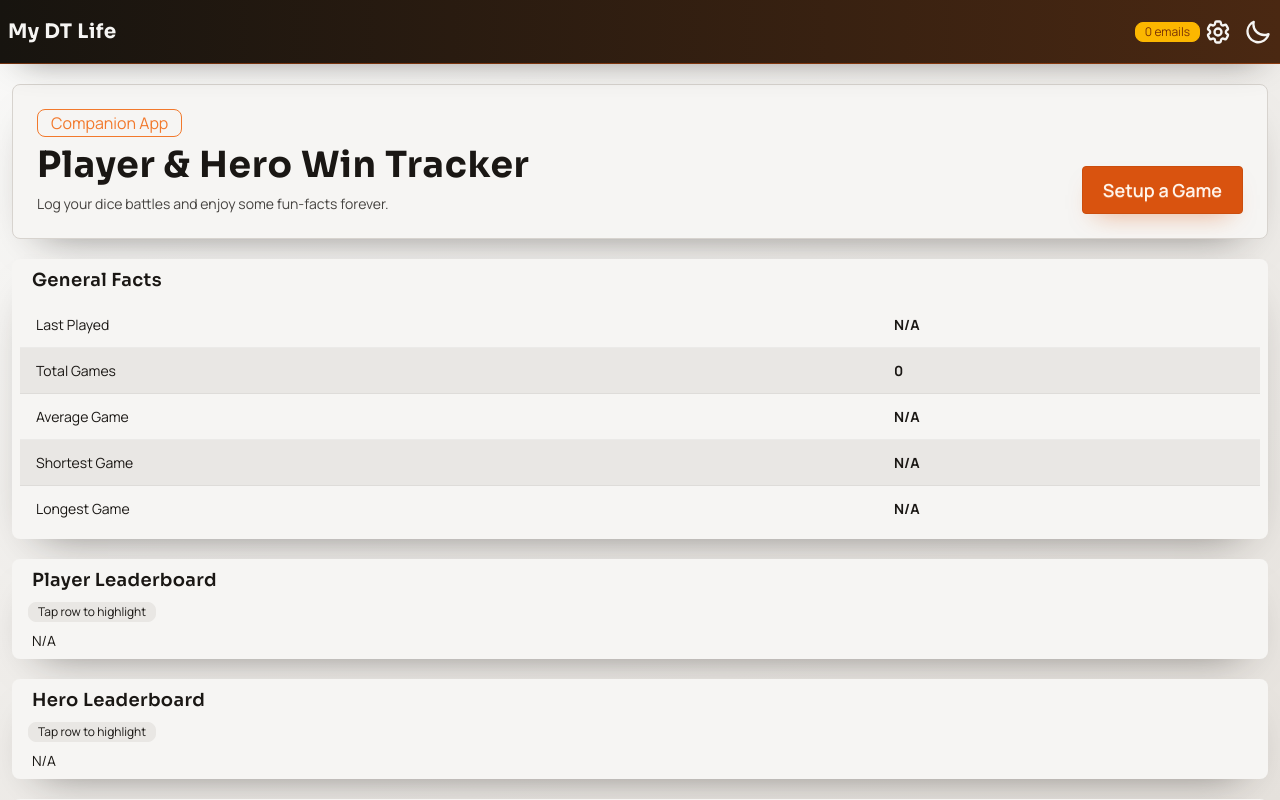
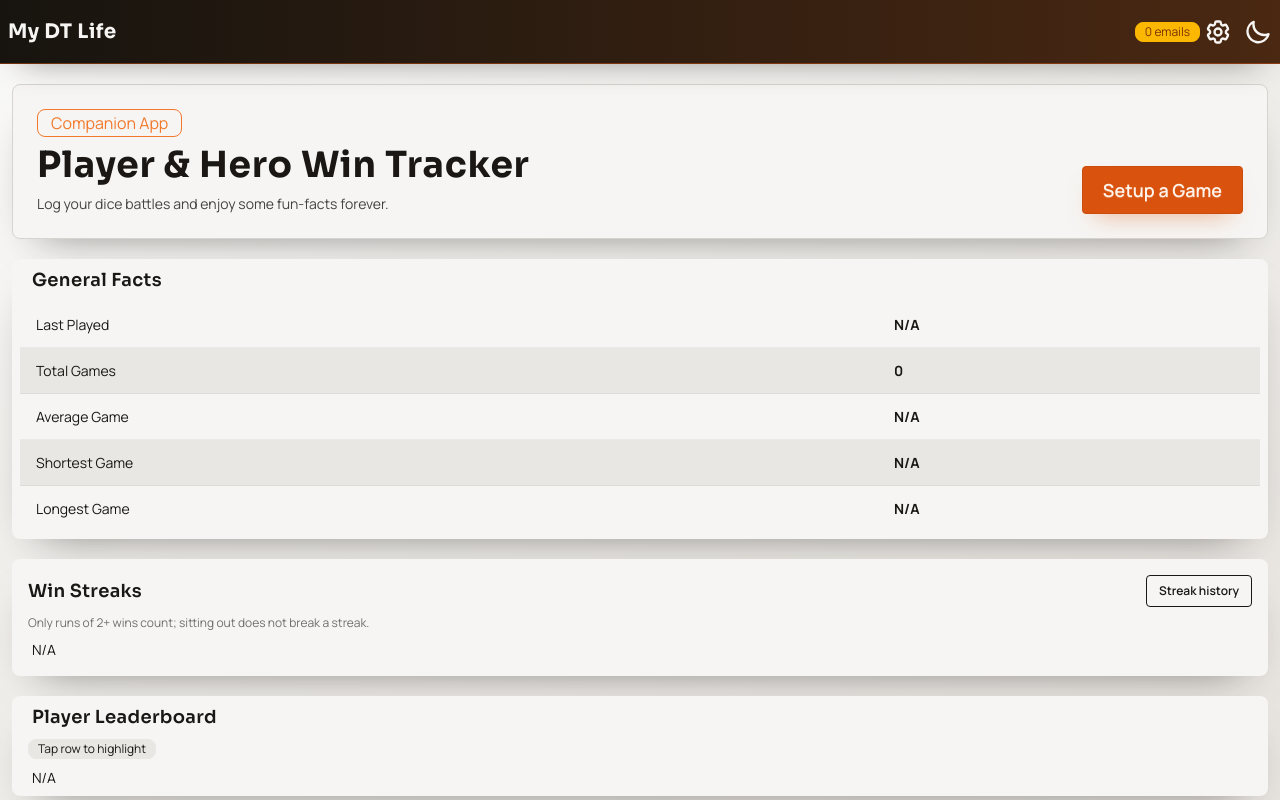
Before and after one commit to tsteelematc/tca-dice-throne, a React (Vite) app: page /#/ in a window 1280 px wide. Shown: the top 800 px of the page. Built offline with nearby package versions, Linux system fonts and the light colour scheme; what human-readable would draw is missing.

Commit message:
demo, didn't like result, gonna try with openrouter claude sonnet from ml-02 key

```diff
--- a/src/App.tsx
+++ b/src/App.tsx
@@ -20,6 +20,7 @@ import {
   getPreviousPlayers,
   getGameKey,
   mergeGames,
+  getWinStreakStats,
   type GameResult,
   type Player,
 } from './GameResults';
@@ -720,6 +721,9 @@ const App = () => {
                   heroAverageDurations={
                     getHeroAverageDurations(gameResults)
                   }
+                  winStreakStats={
+                    getWinStreakStats(gameResults)
+                  }
                   allGames={
                     getAllGamesSorted(gameResults)
                   }
--- a/src/GameResults.ts
+++ b/src/GameResults.ts
@@ -35,6 +35,27 @@ export type AverageDurationEntry = {
     name: string;
     games: number;
     avg: string;
+};
+
+export type WinStreakRecord = {
+    name: string;
+    wins: number;
+    start: string;
+    end: string;
+    endedAt: string | null;
+    endedBy: string | null;
+    active: boolean;
+};
+
+export type WinStreakEntry = {
+    name: string;
+    activeWins: number;
+    longestWins: number;
+};
+
+export type WinStreakStats = {
+    leaderboard: WinStreakEntry[];
+    records: WinStreakRecord[];
 };
 
 // Games shorter than this are assumed to be data entry errors.
@@ -150,6 +171,78 @@ export const getAllGamesSorted = (
 ): GameResult[] => [...games].sort(
     (a, b) => Date.parse(b.end) - Date.parse(a.end)
 );
+
+export const getWinStreakStats = (games: GameResult[]): WinStreakStats => {
+    const chronologicalGames = [...games].sort(
+        (a, b) => Date.parse(a.end) - Date.parse(b.end)
+    );
+    const current = new Map<string, { wins: number; start: string; end: string }>();
+    const records: WinStreakRecord[] = [];
+
+    for (const game of chronologicalGames) {
+        for (const name of new Set(game.players.map(player => player.name))) {
+            const streak = current.get(name) ?? { wins: 0, start: game.end, end: game.end };
+
+            if (game.winner === name) {
+                current.set(name, {
+                    wins: streak.wins + 1,
+                    start: streak.wins === 0 ? game.end : streak.start,
+                    end: game.end,
+                });
+            } else if (streak.wins > 0) {
+                if (streak.wins >= 2) {
+                    records.push({
+                        name,
+                        wins: streak.wins,
+                        start: streak.start,
+                        end: streak.end,
+                        endedAt: game.end,
+                        endedBy: game.winner,
+                        active: false,
+                    });
+                }
+                current.set(name, { wins: 0, start: game.end, end: game.end });
+            }
+        }
+    }
+
+    for (const [name, streak] of current) {
+        if (streak.wins >= 2) {
+            records.push({
+                name,
+                ...streak,
+                endedAt: null,
+                endedBy: null,
+                active: true,
+            });
+        }
+    }
+
+    const players = getPreviousPlayers(games);
+    const leaderboard = players.map(name => {
+        const playerRecords = records.filter(record => record.name === name);
+        const longest = [...playerRecords].sort(
+            (a, b) => b.wins - a.wins || Date.parse(b.end) - Date.parse(a.end)
+        )[0];
+        const activeWins = playerRecords.find(record => record.active)?.wins ?? 0;
+
+        return {
+            name,
+            activeWins,
+            longestWins: longest?.wins ?? 0,
+        };
+    }).sort(
+        (a, b) => b.longestWins - a.longestWins
+            || b.activeWins - a.activeWins
+            || a.name.localeCompare(b.name)
+    );
+
+    const sortedRecords = [...records].sort(
+        (a, b) => Date.parse(b.end) - Date.parse(a.end)
+    );
+
+    return { leaderboard, records: sortedRecords };
+};
 
 //
 // Combining games from multiple emails...
--- a/src/Home.tsx
+++ b/src/Home.tsx
@@ -1,5 +1,5 @@
 import { useNavigate } from "react-router";
-import type { GeneralFacts, GameResult, LeaderboardEntry, PlayerHeroMatrix, PlayerHeroCell, AverageDurationEntry } from "./GameResults";
+import type { GeneralFacts, GameResult, LeaderboardEntry, PlayerHeroMatrix, PlayerHeroCell, AverageDurationEntry, WinStreakStats } from "./GameResults";
 import { formatRealGameDuration } from "./GameResults";
 import { useEffect, useRef, useState } from "react";
 
@@ -13,6 +13,7 @@ type HomeProps = {
     playerHeroMatrix: PlayerHeroMatrix,
     playerAverageDurations: AverageDurationEntry[],
     heroAverageDurations: AverageDurationEntry[],
+    winStreakStats: WinStreakStats,
     allGames: GameResult[],
     canCopyToMine: (g: GameResult) => boolean,
     copyGameToMine: (g: GameResult) => void,
@@ -28,6 +29,7 @@ export const Home: React.FC<HomeProps> = ({
     playerHeroMatrix,
     playerAverageDurations,
     heroAverageDurations,
+    winStreakStats,
     allGames,
     canCopyToMine,
     copyGameToMine,
@@ -72,6 +74,7 @@ export const Home: React.FC<HomeProps> = ({
         : undefined
     ;
     const heatmapModalRef = useRef<HTMLDialogElement>(null);
+    const streakModalRef = useRef<HTMLDialogElement>(null);
 
     const openHeatmapCell = (cell: PlayerHeroCell) => {
         setSelectedCell(cell);
@@ -139,6 +142,46 @@ export const Home: React.FC<HomeProps> = ({
                             </tr>
                         </tbody>
                     </table>
+                </div>
+            </div>
+            <div className="card bg-base-100 w-full shadow-lg my-5">
+                <div className="card-body p-3 sm:p-4">
+                    <div className="flex flex-wrap items-center justify-between gap-3">
+                        <h2 className="card-title">Win Streaks</h2>
+                        <button
+                            className="btn btn-outline btn-sm"
+                            onClick={() => streakModalRef.current?.showModal()}
+                        >
+                            Streak history
+                        </button>
+                    </div>
+                    <p className="text-xs opacity-60">
+                        Only runs of 2+ wins count; sitting out does not break a streak.
+                    </p>
+                    {winStreakStats.leaderboard.length === 0 ? (
+                        <p className="ml-1">N/A</p>
+                    ) : (
+                        <div className="overflow-x-auto">
+                            <table className="table table-sm">
+                                <thead>
+                                    <tr>
+                                        <th>PLAYER</th>
+                                        <th>CURRENT</th>
+                                        <th>LONGEST</th>
+                                    </tr>
+                                </thead>
+                                <tbody>
+                                    {winStreakStats.leaderboard.map(entry => (
+                                        <tr key={entry.name}>
+                                            <th>{entry.name}</th>
+                                            <td>{entry.activeWins}</td>
+                                            <td>{entry.longestWins}</td>
+                                        </tr>
+                                    ))}
+                                </tbody>
+                            </table>
+                        </div>
+                    )}
                 </div>
             </div>
             <div className="card bg-base-100 w-full shadow-lg my-5 overflow-x-scroll">
@@ -556,6 +599,56 @@ export const Home: React.FC<HomeProps> = ({
                 </form>
             </dialog>
 
+            <dialog ref={streakModalRef} className="modal modal-bottom sm:modal-middle">
+                <div className="modal-box max-h-[85vh] max-w-3xl overflow-y-auto">
+                    <h3 className="font-bold text-xl mb-1">Win Streak History</h3>
+                    <p className="text-sm opacity-60 mb-4">
+                        Showing runs of at least two consecutive wins. “Ended by” is the winner of the game that stopped the streak.
+                    </p>
+                    {winStreakStats.records.length === 0 ? (
+                        <p className="text-sm opacity-60">No streaks of two or more wins yet.</p>
+                    ) : (
+                        <div className="max-h-[60vh] overflow-auto">
+                            <table className="table table-zebra table-sm">
+                                <thead>
+                                    <tr>
+                                        <th>PLAYER</th>
+                                        <th>WINS</th>
+                                        <th>STARTED</th>
+                                        <th>ENDED</th>
+                                        <th>ENDED BY</th>
+                                    </tr>
+                                </thead>
+                                <tbody>
+                                    {winStreakStats.records.map((record, index) => (
+                                        <tr key={`${record.name}-${record.start}-${index}`}>
+                                            <th>{record.name}</th>
+                                            <td>{record.wins}</td>
+                                            <td className="text-nowrap">{new Date(record.start).toLocaleDateString()}</td>
+                                            <td className="text-nowrap">
+                                                {record.active
+                                                    ? "Active"
+                                                    : record.endedAt
+                                                        ? new Date(record.endedAt).toLocaleDateString()
+                                                        : "—"}
+                                            </td>
+                                            <td>{record.endedBy ?? "—"}</td>
+                                        </tr>
+                                    ))}
+                                </tbody>
+                            </table>
+                        </div>
+                    )}
+                    <div className="modal-action">
+                        <form method="dialog">
+                            <button className="btn btn-primary">Close</button>
+                        </form>
+                    </div>
+                </div>
+                <form method="dialog" className="modal-backdrop">
+                    <button>close</button>
+                </form>
+            </dialog>
 
 
         </>
```
Also changed, not shown: 5 other files (tests, documents, lock files or other folders).
